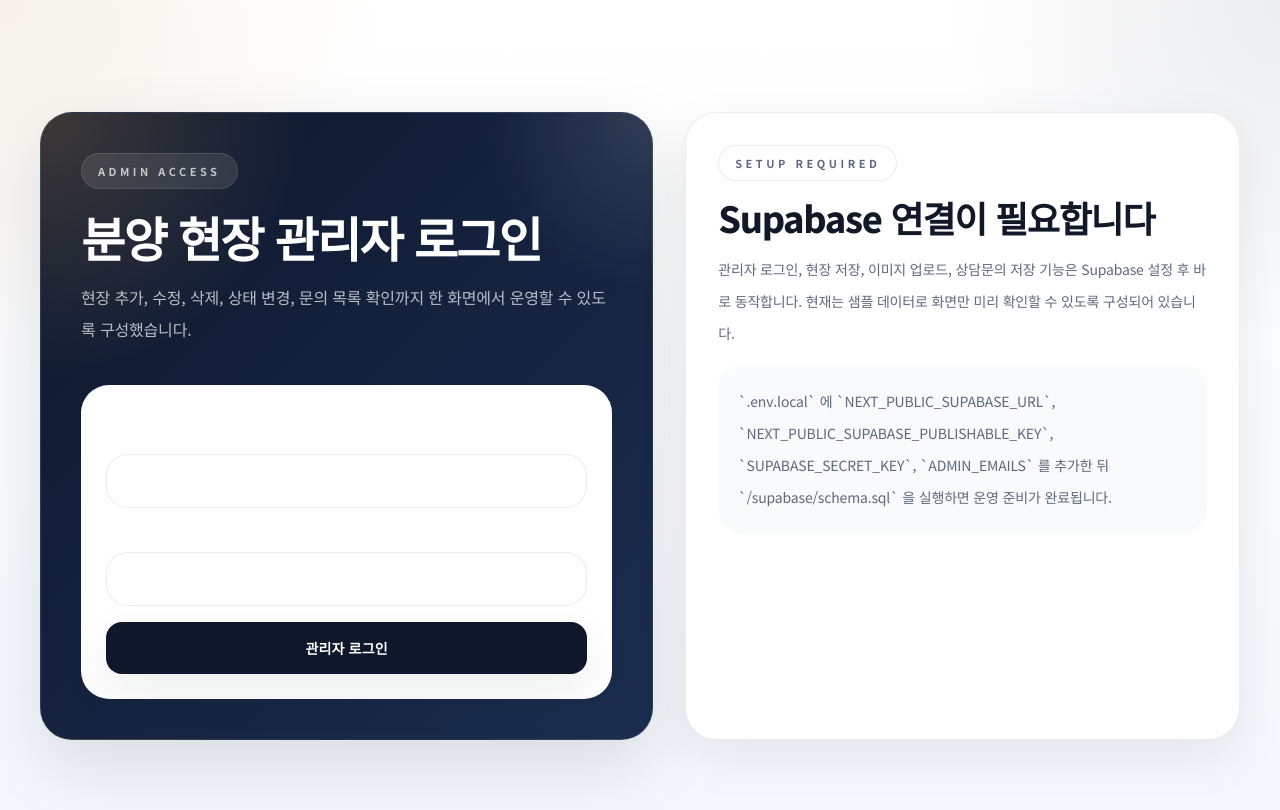
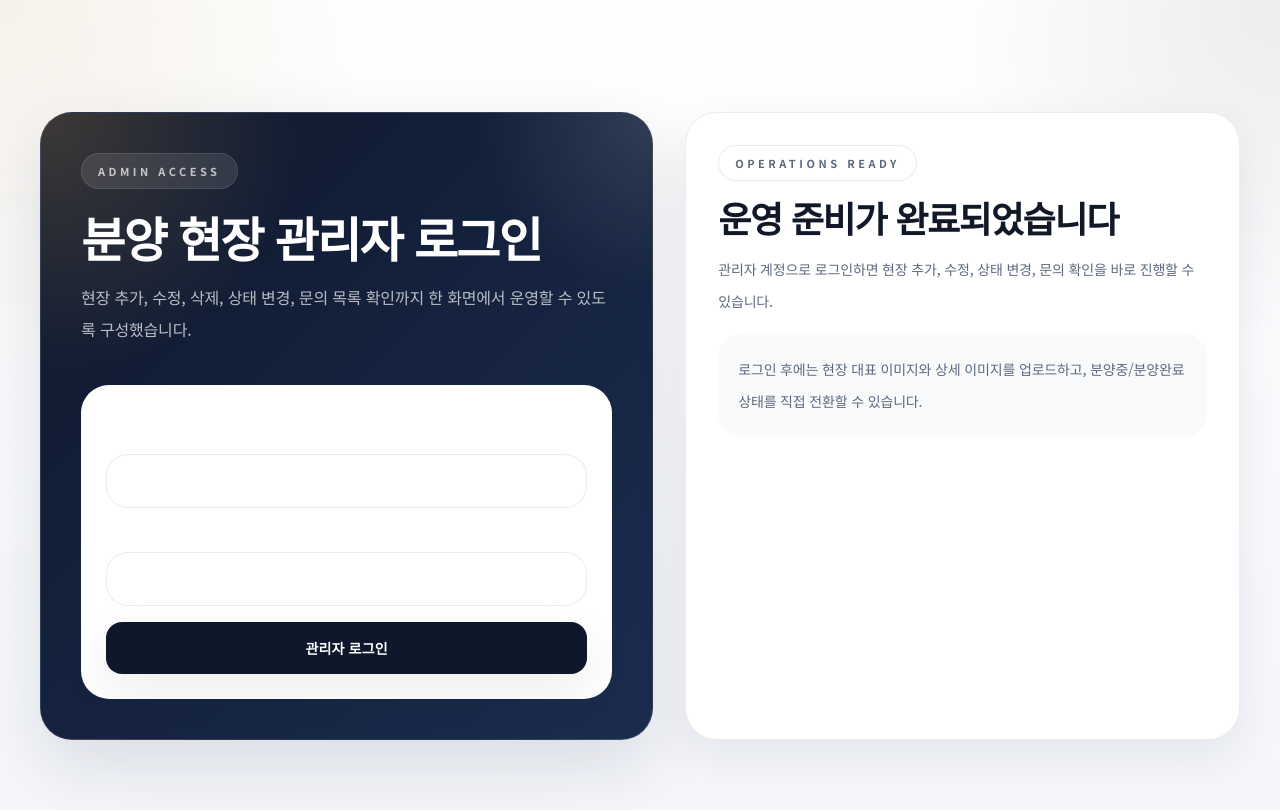
Before and after one commit to gj5x8v8xrv-a11y/qnsdid, a Next.js app: page /admin/login in a window 1280 px wide. Shown: the top 810 px of the page. Built offline with nearby package versions, Linux system fonts and the light colour scheme; no server answers.

Commit message:
Polish admin login setup messaging

```diff
--- a/src/app/admin/login/page.tsx
+++ b/src/app/admin/login/page.tsx
@@ -61,7 +61,20 @@ export default async function AdminLoginPage({
           </div>
         </div>
 
-        <AdminSetupNotice />
+        {isSupabasePublicConfigured() ? (
+          <div className="admin-panel space-y-4 p-8">
+            <span className="section-kicker">Operations Ready</span>
+            <h2 className="text-4xl">운영 준비가 완료되었습니다</h2>
+            <p className="max-w-2xl text-sm leading-8 text-muted">
+              관리자 계정으로 로그인하면 현장 추가, 수정, 상태 변경, 문의 확인을 바로 진행할 수 있습니다.
+            </p>
+            <div className="rounded-[1.5rem] bg-slate-50 p-5 text-sm leading-8 text-muted">
+              로그인 후에는 현장 대표 이미지와 상세 이미지를 업로드하고, 분양중/분양완료 상태를 직접 전환할 수 있습니다.
+            </div>
+          </div>
+        ) : (
+          <AdminSetupNotice />
+        )}
       </div>
     </div>
   );
```
